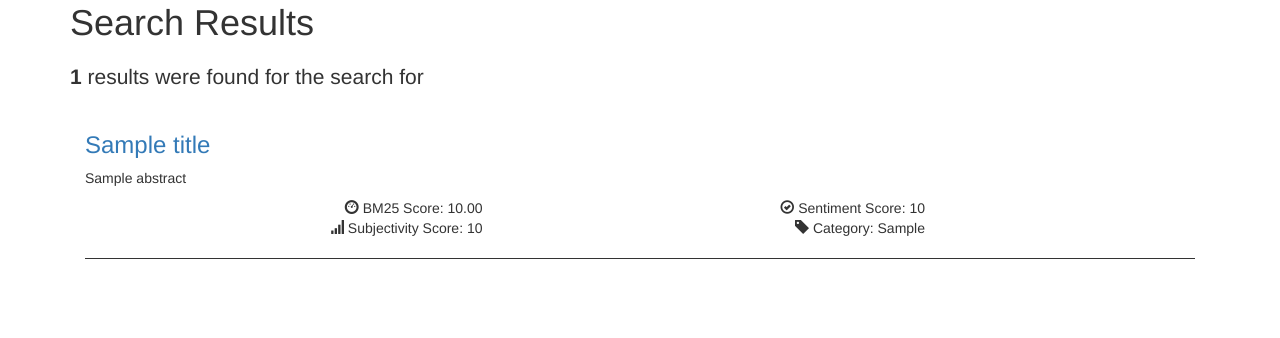
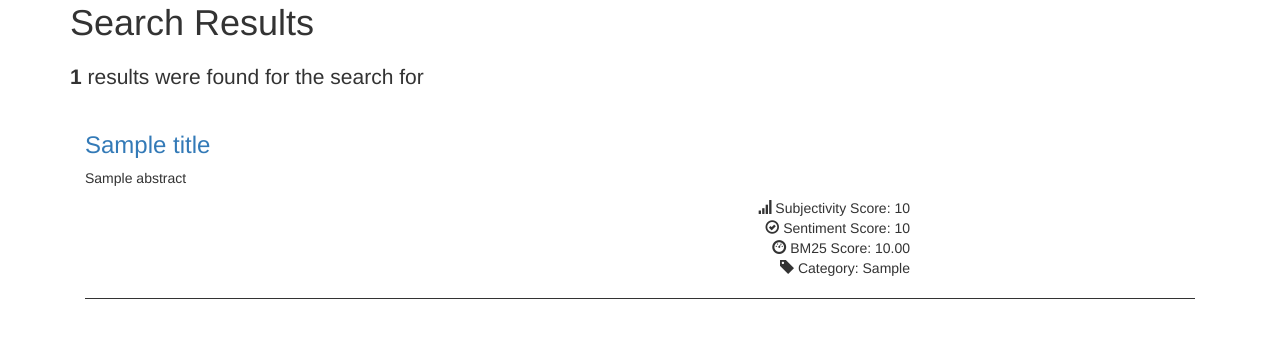
Before and after one commit to infernalzeus/BM-IR-Search-Engine, a Flask app: template templates/search_results.html in a window 1280 px wide. Shown: the part 214-552 px from the top of the page. Run offline with Flask 2, Linux system fonts and the light colour scheme; the template is opened without the code that fills it: most values are stand-ins (such as "Sample title", 1, 10 or a date in 2020); parts of the project's set-up code (start-up, migrations or seed data) failed here and were passed over; some libraries are stand-ins or nearby versions.

Commit message:
Update search_results.html

```diff
--- a/templates/search_results.html
+++ b/templates/search_results.html
@@ -1,16 +1,21 @@
-{% extends "layout.html" %}
-{% block body %}
+{% extends "layout.html" %} {% block body %}
 <div class="container landing-page">
-
   <div class="row">
     <div class="col-md-12">
       <form action="/search" method="get">
-                    <div class="form-group row" style="margin-top: 20px;margin-bottom: 40px">
-                        <H1 style = "text-align: center;"> Honest Search</H1>
+        <div
+          class="form-group row"
+          style="margin-top: 20px; margin-bottom: 40px"
+        >
+          <h1 style="text-align: center">Honest Search</h1>
           <div class="input-group col-md-8 col-md-offset-2">
-
-                            <input class="form-control input-lg" name="query" autofocus required>
-                            <div class="input-group-addon btn" style="border: 0;">
+            <input
+              class="form-control input-lg"
+              name="query"
+              autofocus
+              required
+            />
+            <div class="input-group-addon btn" style="border: 0">
               <button type="submit" class="btn btn-primary">Search</button>
             </div>
           </div>
@@ -19,13 +24,15 @@
     </div>
   </div>
 
-       <hr>
+  <hr />
 
   <hgroup class="mb20"></hgroup>
-        <hgroup class="mb20" style="border: none;">
+  <hgroup class="mb20" style="border: none">
     <h1>Search Results</h1>
-            <h2 class="lead"><strong>{{ final['title']|length }}</strong> results were found for the
-                search for <strong>{{ query }}</strong></h2>
+    <h2 class="lead">
+      <strong>{{ final['title']|length }}</strong> results were found for the
+      search for <strong>{{ query }}</strong>
+    </h2>
   </hgroup>
 
   <section class="col-xs-12 col-md-12">
@@ -33,31 +40,33 @@
     <article class="search-result row">
       <div class="col-xs-12 col-sm-9 excerpet">
         <h3 class="article-title">
-                            <a href="{{ final['link'][i] }}" title="{{ final['title'][i] }}">{{ final['title'][i] }}</a>
+          <a href="{{ final['link'][i] }}" title="{{ final['title'][i] }}"
+            >{{ final['title'][i] }}</a
+          >
         </h3>
-                        <p>{{ final['abstract'][i] | truncate(300) }}</p>
+        <p>{{ final['abstract'][i] }}</p>
         <div class="row">
-                            <div class="col-xs-6 text-right">
+          <div class="col-xs-12 text-right">
+            <i class="glyphicon glyphicon-signal"></i>
+            Subjectivity Score: {{ final['subjectivity_score'][i] }}
+          </div>
+          <div class="col-xs-12 text-right">
+            <i class="glyphicon glyphicon-ok-circle"></i>
+            Sentiment Score: {{ final['sentiment_score'][i] }}
+          </div>
+          <div class="col-xs-12 text-right">
             <i class="glyphicon glyphicon-dashboard"></i>
             BM25 Score: {{ '%.2f' % final['query_match_score'][i] }}
           </div>
-                            <div class="text-right">
-                                <i class="glyphicon glyphicon-ok-circle"></i>
-                                Sentiment Score: {{ final['sentiment_score'][i] }}
-                            </div>
-                            <div class="col-xs-6 text-right">
-                                <i class="glyphicon glyphicon-signal"></i>
-                                Subjectivity Score: {{ final['subjectivity_score'][i] }}
-                            </div>
-                            <div class="text-right">
+          <div class="col-xs-12 text-right">
             <i class="glyphicon glyphicon-tag"></i>
             Category: {{ final['news_category'][i] }}
           </div>
         </div>
       </div>
-                    <span class="clearfix borda"></span>
+      <div class="clearfix borda"></div>
     </article>
-                <hr>
+    <hr />
     {% endfor %}
   </section>
 </div>
```
Lines whose indentation alone changed are shown as unchanged.
